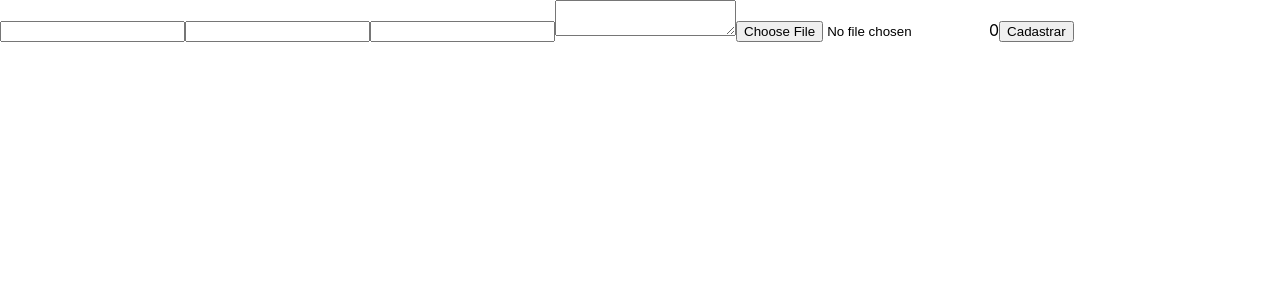
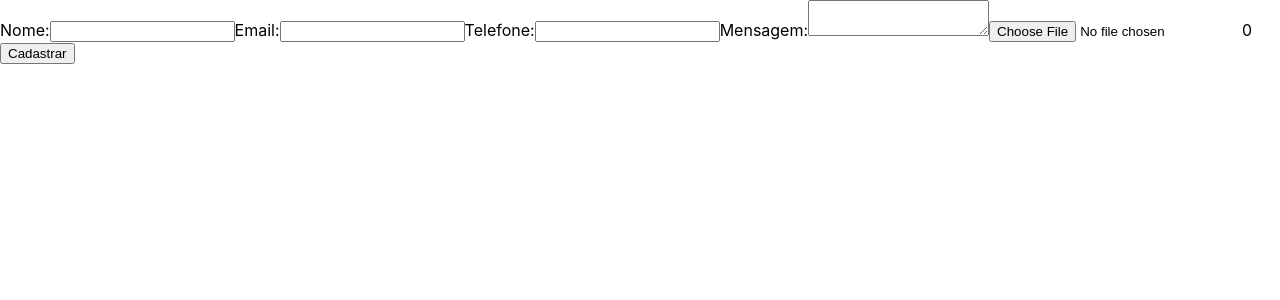
Before and after one commit to LucasTFranca/msb-frontend, a React (Create React App) app: page / in a window 1280 px wide. Shown: the top 300 px of the page. Built offline with nearby package versions, Linux system fonts and the light colour scheme.

Commit message:
Create user button working, service functions added

```diff
--- a/src/pages/Home.jsx
+++ b/src/pages/Home.jsx
@@ -1,4 +1,5 @@
 import React, { useState } from 'react';
+import sendUser from '../service';
 
 function Home() {
   const [name, setName] = useState('');
@@ -16,7 +17,7 @@ function Home() {
       email: () => setEmail(value),
       phone: () => setPhone(value),
       message: () => setMessage(value),
-      archive: () => setArchive(value),
+      archive: () => setArchive(target.files[0]),
     };
 
     inputDictionary[id]();
@@ -39,28 +40,35 @@ function Home() {
   function createUser() {
     verifyInputs();
 
-    if (!error.length) {
-      console.log('Criando usuário');
-    }
+    const user = {
+      name,
+      email,
+      phone,
+      message,
+    };
+
+    if (!error.length) sendUser(user, archive);
   }
 
   return (
     <div>
       <label htmlFor="name">
+        Nome:
         <input onChange={handleChange} id="name" type="text" />
       </label>
       <label htmlFor="email">
+        Email:
         <input onChange={handleChange} id="email" type="email" />
       </label>
       <label htmlFor="phone">
-        <input onChange={handleChange} id="phone" type="text" />
+        Telefone:
+        <input onChange={handleChange} id="phone" type="tel" />
       </label>
       <label htmlFor="message">
+        Mensagem:
         <textarea onChange={handleChange} id="message" type="text" />
       </label>
-      <label htmlFor="archive">
-        <input onChange={handleChange} id="archive" type="file" />
-      </label>
+      <input onChange={handleChange} id="archive" type="file" />
 
       {error.length && <span>{error}</span>}
 
--- /dev/null
+++ b/src/service/index.js
@@ -0,0 +1,32 @@
+import axios from 'axios';
+
+const baseUrl = 'http://localhost:4000';
+
+const uploadFile = async (archive) => {
+  const form = new FormData();
+  form.append('file', archive);
+
+  const config = {
+    headers: {
+      'content-type': 'multipart/form-data',
+    },
+  };
+
+  const axiosFile = axios.create();
+
+  const { data } = await axiosFile.post(`${baseUrl}/file/upload`, form, config);
+
+  return data;
+};
+
+const sendUser = async (user, archive) => {
+  const file = await uploadFile(archive);
+
+  await axios.post(`${baseUrl}/user/`, {
+    ...user,
+    url: file.url,
+    fileName: file.name,
+  });
+};
+
+export default sendUser;
```
